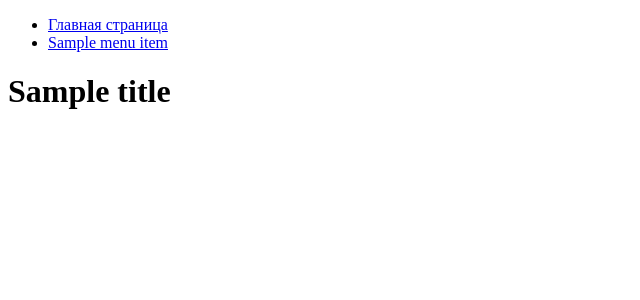
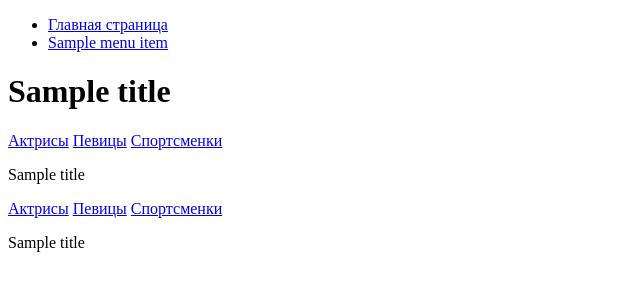
Before and after one commit to ShamaHamilton/sitewomen, a Django app: template sitewomen/women/templates/women/index.html in a window 1280 px wide. Shown: the top 300 px of the page, without its empty margins (0-640 px from the left). Run offline with Django 4.2, Linux system fonts and the light colour scheme; the template is opened without the code that fills it: most values are stand-ins (such as "Sample title", 1, 10 or a date in 2020).

Commit message:
feat: Templates - extends and include.

```diff
--- a/sitewomen/config/settings.py
+++ b/sitewomen/config/settings.py
@@ -56,7 +56,9 @@ ROOT_URLCONF = 'config.urls'
 TEMPLATES = [
     {
         'BACKEND': 'django.template.backends.django.DjangoTemplates',
-        'DIRS': [],
+        'DIRS': [
+            BASE_DIR / 'templates',
+        ],
         'APP_DIRS': True,
         'OPTIONS': {
             'context_processors': [
--- /dev/null
+++ b/sitewomen/templates/base.html
@@ -0,0 +1,26 @@
+<!DOCTYPE html>
+<html lang="ru">
+
+<head>
+  <meta charset="UTF-8">
+  <meta name="viewport" content="width=device-width, initial-scale=1.0">
+  <title>{{ title }}</title>
+</head>
+
+<body>
+
+  <ul>
+    <li><a href="{% url 'home' %}">Главная страница</a></li>
+    {% for menu_item in menu %}
+    {% if not forloop.last %}<li>{% else %}
+    <li class="last">{% endif %}
+      <a href="{% url menu_item.url_name %}">{{ menu_item.title }}</a>
+    </li>
+    {% endfor %}
+  </ul>
+
+  {% block content %} {% endblock %}
+
+</body>
+
+</html>
--- /dev/null
+++ b/sitewomen/women/templates/women/includes/nav.html
@@ -0,0 +1,7 @@
+<nav>
+  <a href="#">Актрисы</a>
+  <a href="#">Певицы</a>
+  <a href="#">Спортсменки</a>
+</nav>
+
+<p>{{ title }}</p>
--- a/sitewomen/women/templates/women/index.html
+++ b/sitewomen/women/templates/women/index.html
@@ -1,24 +1,9 @@
-<!DOCTYPE html>
-<html lang="ru">
+{% extends 'base.html' %}
 
-<head>
-  <meta charset="UTF-8">
-  <meta name="viewport" content="width=device-width, initial-scale=1.0">
-  <title>{{ title }}</title>
-</head>
+{% block content %}
+<h1>{{ title }}</h1>
 
-<body>
-  <ul>
-    <li><a href="{% url 'home' %}">Главная страница</a></li>
-    {% for menu_item in menu %}
-    {% if not forloop.last %}<li>{% else %}
-    <li class="last">{% endif %}
-      <a href="{% url menu_item.url_name %}">{{ menu_item.title }}</a>
-    </li>
-    {% endfor %}
-  </ul>
-
-  <h1>{{ title }}</h1>
+{% include 'women/includes/nav.html' only %}
 
 <ul>
   {% for post in posts %}
@@ -35,6 +20,6 @@
   {% endfor %}
 </ul>
 
-</body>
+{% include 'women/includes/nav.html' %}
 
-</html>
+{% endblock %}
--- a/sitewomen/women/views.py
+++ b/sitewomen/women/views.py
@@ -46,7 +46,7 @@ def index(request: HttpRequest) -> HttpResponse:
 
 
 def about(request: HttpRequest) -> HttpResponse:
-    return render(request, 'women/about.html', {'title': 'О сайте'})
+    return render(request, 'women/about.html', {'title': 'О сайте', 'menu': menu})
 
 
 def show_post(request: HttpRequest, post_id: int) -> HttpResponse:
```
Also changed, not shown: sitewomen/women/templates/women/about.html (+4 -13 lines). Lines whose indentation alone changed are shown as unchanged.
